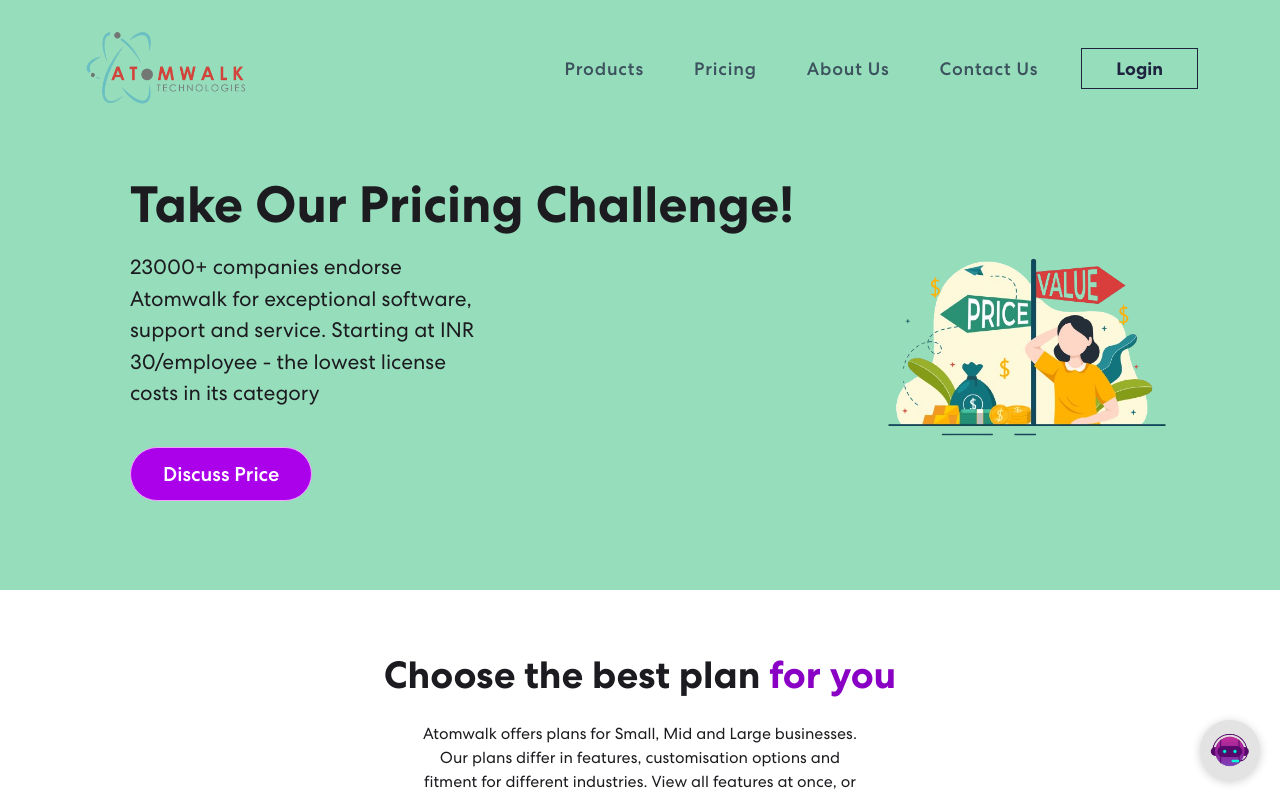
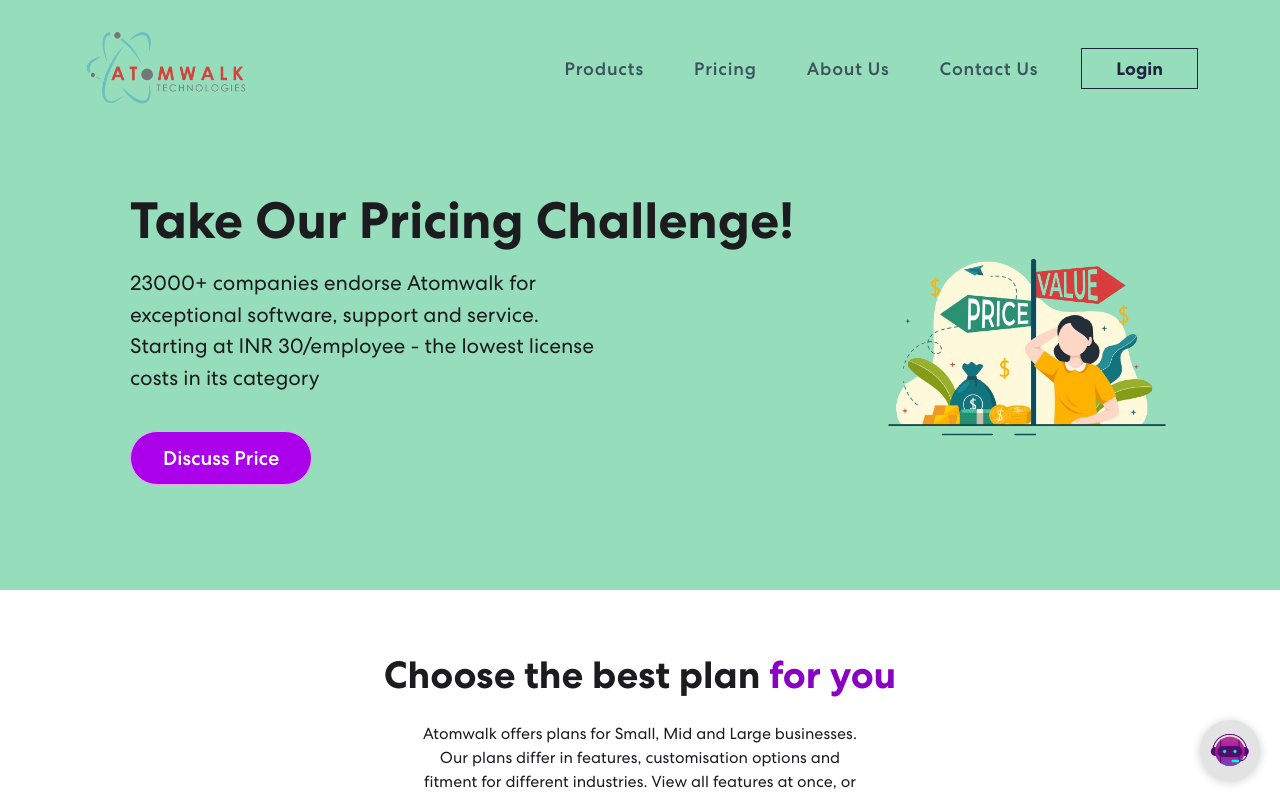
Before and after one commit to Ashutoshsibu/LocalHome, a React (Create React App) app: page /pricing.html in a window 1280 px wide. Shown: the top 797 px of the page. Built offline with nearby package versions, Linux system fonts and the light colour scheme.

Commit message:
latest code

```diff
--- a/src/App.js
+++ b/src/App.js
@@ -28,7 +28,7 @@
 useEffect(()=>{
   setTimeout(() => {
     openModal()
-  }, 10000);
+  }, 40000);
 
 },[])
   const closeModal = () => {
--- a/src/components/PricingRoute.js
+++ b/src/components/PricingRoute.js
@@ -28,7 +28,7 @@
   /* Adjustments for mobile devices */
   @media (max-width: 768px) {
     height: auto; /* Allow height to adjust based on content */
-    padding: 20px; /* Add some padding for smaller screens */
+   // padding: 20px; /* Add some padding for smaller screens */
   }
 `;
 
@@ -85,7 +85,7 @@
 
 const HeadPara = styled.p`
   color: #1c1b1f;
-  width: 50%;
+  width: 65%;
   font-size: 21px;
   word-wrap: normal;
   line-height: 31.504px;
```
